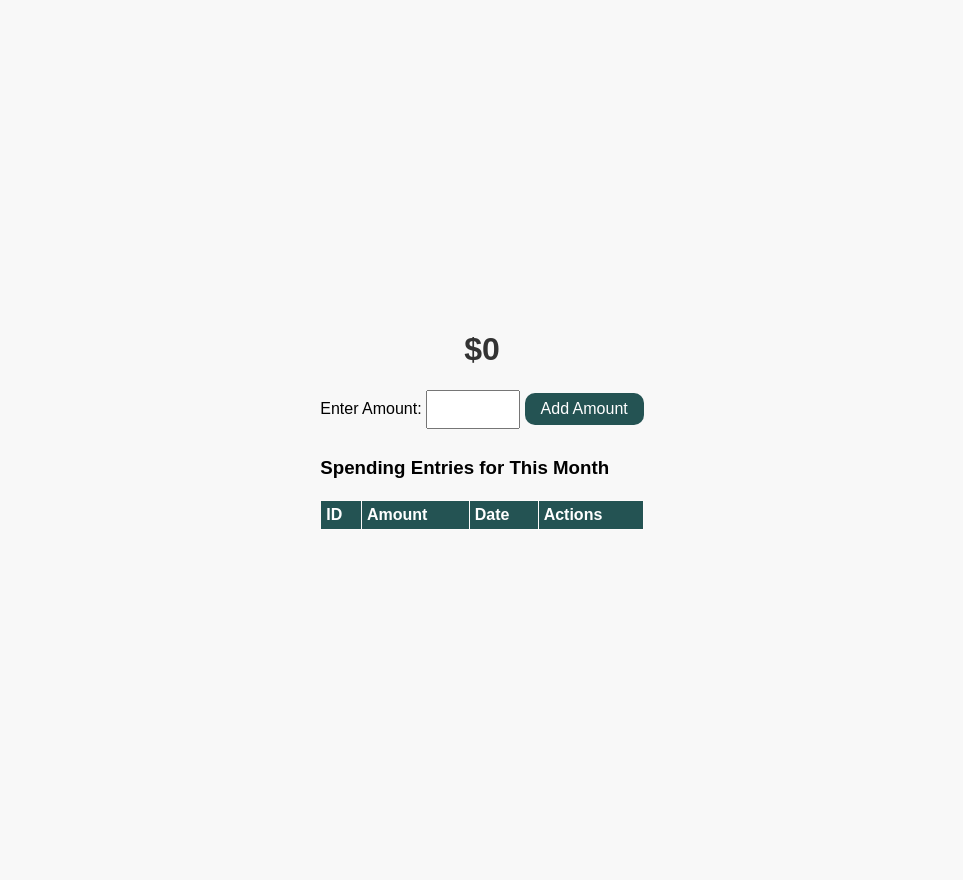
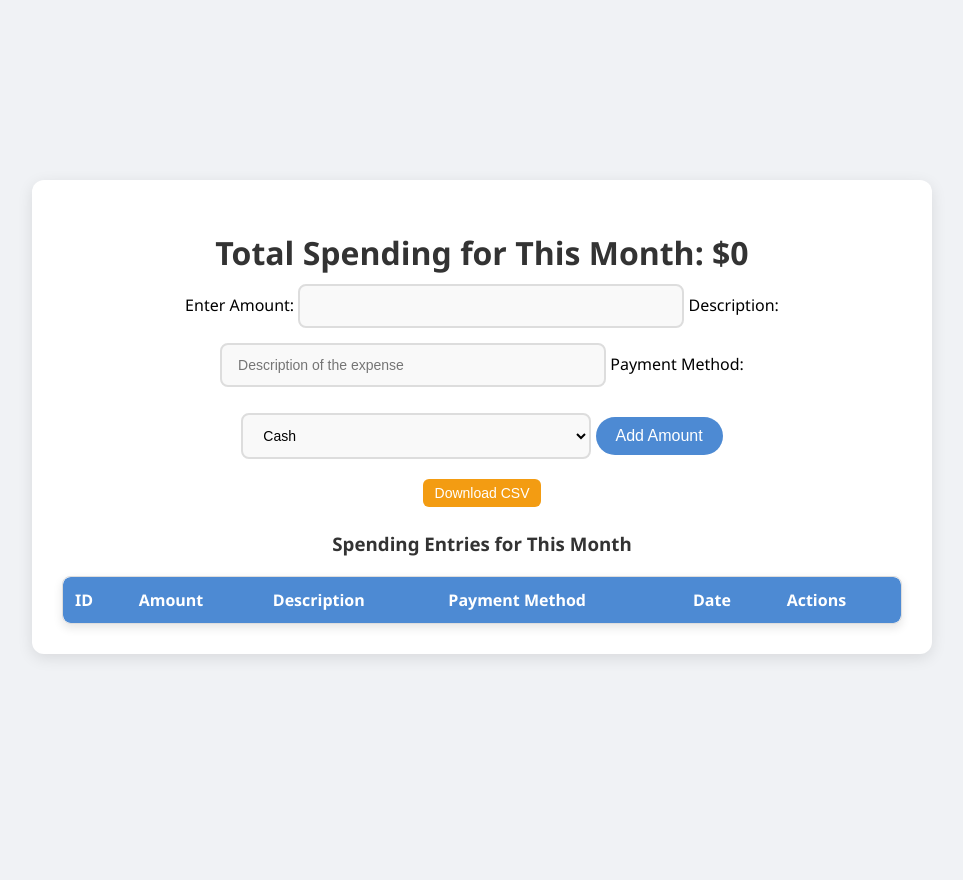
Before and after one commit to yusufsabuwala/mizania, a Flask app: page /budget in a window 1280 px wide. Shown: the whole page, without its empty margins (158-1121 px from the left). Before the commit the page ends 529 px from the top, so only its background shows below. Run offline with Flask 3, Linux system fonts and the light colour scheme; lists and menus that the app fills with data are empty.

Commit message:
changed css on budget.html

```diff
--- a/app.py
+++ b/app.py
@@ -1,8 +1,10 @@
-from flask import Flask, request, render_template, jsonify
+from flask import Flask, request, render_template, jsonify, Response
 from flask_sqlalchemy import SQLAlchemy
 from flask_migrate import Migrate
 from datetime import datetime
 from zoneinfo import ZoneInfo
+import csv
+#from models import Spending
 
 # Initialize the Flask app
 app = Flask(__name__)
@@ -12,7 +14,7 @@ db = SQLAlchemy(app)
 current_time_est = datetime.now(ZoneInfo("America/New_York"))
 
 # Initialize Flask-Migrate
-#migrate = Migrate(app, db)
+migrate = Migrate(app, db)
 
 # Define the Person model
 class Person(db.Model):
@@ -122,14 +124,14 @@ def submit_transaction():
 
 ''' BUDGET '''
 # Define the Spending model if not already defined in models.py
+
 class Spending(db.Model):
     id = db.Column(db.Integer, primary_key=True, autoincrement=True)
     amount = db.Column(db.Float, nullable=False)
+    description = db.Column(db.String(255), nullable=True)  # New column for details
+    payment_method = db.Column(db.String(50), nullable=True)  # New column for payment method
     date = db.Column(db.DateTime, default=current_time_est)
 
-# Create tables if they don't exist
-with app.app_context():
-    db.create_all()
 
 # Route to render the spending page and display all current month entries
 @app.route('/budget', methods=['GET'])
@@ -158,6 +160,20 @@ def add_spending():
     db.session.commit()
     return jsonify({'message': 'Spending entry added successfully!'}), 201
 
+# Route to edit a spending entry
+@app.route('/edit_spending/<int:id>', methods=['PUT'])
+def edit_spending(id):
+    data = request.json
+    spending_entry = Spending.query.get(id)
+    if spending_entry:
+        spending_entry.amount = data['amount']
+        spending_entry.description = data['description']
+        spending_entry.payment_method = data['payment_method']
+        db.session.commit()
+        return jsonify({'message': 'Spending entry updated successfully!'}), 200
+    else:
+        return jsonify({'error': 'Spending entry not found'}), 404
+
 # Route to delete a spending entry by ID
 @app.route('/delete_spending/<int:id>', methods=['DELETE'])
 def delete_spending(id):
@@ -169,7 +185,31 @@ def delete_spending(id):
     else:
         return jsonify({'error': 'Spending entry not found'}), 404
 
+from io import StringIO
 
+@app.route('/download_csv', methods=['GET'])
+#@login_required  # Optional: remove if download should be public
+def download_csv():
+    # Create a StringIO object to write CSV data
+    output = StringIO()
+    writer = csv.writer(output)
+
+    # Write the header row
+    writer.writerow(['ID', 'Amount', 'Description', 'Payment Method', 'Date'])
+
+    # Query all spending entries
+    spending_entries = Spending.query.all()
+
+    # Write data rows
+    for entry in spending_entries:
+        writer.writerow([entry.id, entry.amount, entry.description, entry.payment_method, entry.date.strftime('%Y-%m-%d %H:%M:%S')])
+
+    # Create a Response object and set headers
+    output.seek(0)
+    response = Response(output, mimetype='text/csv')
+    response.headers['Content-Disposition'] = 'attachment; filename=spending_data.csv'
+
+    return response
 #######################################################
 
 
--- a/models.py
+++ b/models.py
@@ -30,6 +30,8 @@ class Spending(db.Model):
     __tablename__ = 'spending'
     id = db.Column(db.Integer, primary_key=True, autoincrement=True)
     amount = db.Column(db.Float, nullable=False)
+    description = db.Column(db.String(255), nullable=True)  # New column for details
+    payment_method = db.Column(db.String(50), nullable=True)  # New column for payment method
     date = db.Column(db.DateTime, default=db.func.current_timestamp())
 
     def __repr__(self):
--- a/static/styles.css
+++ b/static/styles.css
@@ -0,0 +1,186 @@
+/* General body styles */
+body {
+    font-family: 'Segoe UI', Tahoma, Geneva, Verdana, sans-serif;
+    margin: 0;
+    padding: 0;
+    display: flex;
+    flex-direction: column;
+    justify-content: flex-start;
+    align-items: center;
+    height: 100vh; /* Full viewport height */
+    background-color: #f0f2f5; /* Soft background */
+    overflow-x: hidden; /* Prevent horizontal scrolling */
+    padding-top: 80px; /* Ensure content doesn't overlap with the fixed header */
+    transition: all 0.3s ease-in-out; /* Smooth transition for dynamic changes */
+}
+
+/* Header styles */
+.header {
+    position: fixed;
+    top: 0;
+    left: 0;
+    width: 100%;
+    background: linear-gradient(90deg, #3e4b75, #4d8ad3); /* Gradient for a sleek header */
+    padding: 20px 0;
+    text-align: center;
+    box-shadow: 0 4px 10px rgba(0, 0, 0, 0.1); /* Soft shadow for a floating effect */
+    z-index: 100;
+    color: #fff; /* White text for contrast */
+}
+
+.header h1, .header h2 {
+    margin: 0;
+    font-weight: 600;
+    font-size: 24px;
+}
+
+/* Container styles */
+.container {
+    width: 100%;
+    max-width: 900px;
+    text-align: center;
+    padding: 30px;
+    box-sizing: border-box;
+    margin-top: 100px; /* To prevent overlap with header */
+    background-color: #ffffff;
+    border-radius: 12px; /* Rounded corners for a modern look */
+    box-shadow: 0 4px 15px rgba(0, 0, 0, 0.1);
+    transition: all 0.3s ease-in-out;
+}
+
+/* Heading styles */
+h1, h2, h3 {
+    color: #333;
+    font-weight: 600;
+    margin-bottom: 10px;
+}
+
+/* Input and select styling */
+input, select {
+    margin-bottom: 15px;
+    padding: 12px 16px;
+    width: 100%;
+    max-width: 350px;
+    border: 2px solid #ddd;
+    border-radius: 8px;
+    font-size: 14px;
+    outline: none;
+    background-color: #f9f9f9;
+    transition: border-color 0.3s ease-in-out;
+}
+
+input:focus, select:focus {
+    border-color: #4d8ad3; /* Focus effect with color change */
+}
+
+/* Button styles */
+button {
+    padding: 10px 20px;
+    font-size: 16px;
+    color: white;
+    background-color: #4d8ad3;
+    border: none;
+    border-radius: 50px; /* Circular button for a more modern style */
+    cursor: pointer;
+    margin-top: 15px;
+    transition: background-color 0.3s ease-in-out, transform 0.3s ease;
+}
+
+button:hover {
+    background-color: #3e4b75;
+    transform: translateY(-3px); /* Slight lift effect on hover */
+}
+
+button:active {
+    background-color: #2c3e6e;
+    transform: translateY(0); /* Active state effect */
+}
+
+/* Table container styling */
+.table-container {
+    max-height: 300px;
+    overflow-y: auto;
+    margin-top: 20px;
+    border: 1px solid #ddd;
+    border-radius: 8px;
+    box-shadow: 0 4px 10px rgba(0, 0, 0, 0.1);
+}
+
+/* Table styling */
+table {
+    width: 100%;
+    border-collapse: collapse;
+    margin: 0;
+    background-color: #fff;
+    border-radius: 8px;
+    overflow: hidden;
+}
+
+/* Table header styles */
+th {
+    background-color: #4d8ad3;
+    color: white;
+    padding: 12px;
+    font-weight: 600;
+    text-align: left;
+    position: sticky;
+    top: 0;
+    z-index: 1;
+    box-shadow: 0 2px 5px rgba(0, 0, 0, 0.1); /* Slight shadow for separation */
+}
+
+/* Table row and cell styling */
+td {
+    padding: 12px;
+    border-top: 1px solid #eee;
+    text-align: left;
+    font-size: 14px;
+    color: #555;
+}
+
+/* Hover effect for rows */
+tr:hover {
+    background-color: #f4f6f9;
+    cursor: pointer;
+}
+
+/* Button styles for table actions */
+.delete-button, .edit-button, .download-button {
+    padding: 6px 12px;
+    font-size: 14px;
+    border-radius: 6px;
+    cursor: pointer;
+    border: none;
+    margin: 5px;
+    transition: background-color 0.3s ease-in-out;
+}
+
+/* Delete button */
+.delete-button {
+    background-color: #e74c3c;
+    color: white;
+}
+
+.delete-button:hover {
+    background-color: #c0392b;
+}
+
+/* Edit button */
+.edit-button {
+    background-color: #2ecc71;
+    color: white;
+}
+
+.edit-button:hover {
+    background-color: #27ae60;
+}
+
+/* Download button */
+.download-button {
+    background-color: #f39c12;
+    color: white;
+}
+
+.download-button:hover {
+    background-color: #e67e22;
+}
--- a/templates/budget.html
+++ b/templates/budget.html
@@ -4,38 +4,44 @@
     <meta charset="UTF-8">
     <meta name="viewport" content="width=device-width, initial-scale=1.0">
     <title>Budget</title>
-    <style>
-        body { font-family: Arial, sans-serif; margin: 20px; padding: 20px; background-color: #f8f8f8; }
-        h1, h2 { color: #333; }
-        label { display: float; margin: 10px 0 5px; }
-        input { margin-bottom: 10px; padding: 10px; width: 70px; }
-        button { padding: 7px 16px; font-size: 16px; color: white; background-color: #245353; border: none; border-radius: 10px; cursor: pointer; }
-        button:hover { background-color: #183a3a; }
-        table { width: 100%; border-collapse: collapse; margin-top: 2px; }
-        th, td { padding: 5px; border: 1px solid #fcfafa; text-align: left; }
-        th { background-color: #245353; color: white; }
-        .delete-button { font-size: 13px; background-color: #c5342a; }
-        .delete-button:hover { font-size: 13px; background-color: #881e1e; }
-    </style>
+    <link rel="stylesheet" href="{{ url_for('static', filename='styles.css') }}">
+
 </head>
-<body style="display: grid; place-content: center; height: 100vh; margin: 0;">
-
-
-    <h1 style="text-align: center;">${{ total_spending}}</h1>
-    <!-- <h2>Total Spending for This Month: $<span id="totalSpending">{{ total_spending }}</span></h2> -->
+<body>
+    <div class="container">
+        <h1>Total Spending for This Month: ${{ total_spending }}</h1>
 
         <form id="addSpendingForm">
             <label for="amount">Enter Amount:</label>
             <input type="number" id="amount" name="amount" step="0.01" required>
-        <button type="submit">Add Amount</button>
+
+            <label for="description">Description:</label>
+            <input type="text" id="description" name="description" placeholder="Description of the expense">
+
+            <label for="payment_method">Payment Method:</label>
+            <select id="payment_method" name="payment_method">
+                <option value="cash">Cash</option>
+                <option value="credit_card">Credit Card</option>
+                <option value="debit_card">Debit Card</option>
+                <option value="bank_transfer">Bank Transfer</option>
+                <option value="other">Other</option>
+            </select>
+
+            <input type="hidden" id="entryId" name="entryId"> <!-- Hidden field for editing -->
+            <button type="submit" id="submitButton">Add Amount</button>
         </form>
 
+        <button class="download-button" onclick="window.location.href='/download_csv'">Download CSV</button>
+
         <h3>Spending Entries for This Month</h3>
+        <div class="table-container">
             <table id="spendingTable">
                 <thead>
                     <tr>
                         <th>ID</th>
                         <th>Amount</th>
+                        <th>Description</th>
+                        <th>Payment Method</th>
                         <th>Date</th>
                         <th>Actions</th>
                     </tr>
@@ -45,22 +51,46 @@
                         <tr data-id="{{ entry.id }}">
                             <td>{{ entry.id }}</td>
                             <td>${{ entry.amount }}</td>
+                            <td>{{ entry.description }}</td>
+                            <td>{{ entry.payment_method }}</td>
                             <td>{{ entry.date.strftime('%Y-%m-%d %H:%M:%S') }}</td>
-                    <td><button class="delete-button" onclick="confirmDelete({{ entry.id }})">Delete</button></td>
+                            <td>
+                                <button class="edit-button" onclick="editEntry({{ entry.id }})">Edit</button>
+                                <button class="delete-button" onclick="confirmDelete({{ entry.id }})">Delete</button>
+                            </td>
                         </tr>
                     {% endfor %}
                 </tbody>
             </table>
+        </div>
+    </div>
 
     <script>
-        // Handle form submission for adding a spending entry
+        // Handle form submission for adding/editing a spending entry
         document.getElementById('addSpendingForm').onsubmit = async function (e) {
             e.preventDefault();
             const amount = document.getElementById('amount').value;
-            const data = { amount: parseFloat(amount) };
+            const description = document.getElementById('description').value;
+            const paymentMethod = document.getElementById('payment_method').value;
+            const entryId = document.getElementById('entryId').value;
 
-            const response = await fetch('/add_spending', {
-                method: 'POST',
+            const data = {
+                amount: parseFloat(amount),
+                description: description,
+                payment_method: paymentMethod
+            };
+
+            let url = '/add_spending';
+            let method = 'POST';
+
+            if (entryId) {
+                // Edit existing entry
+                url = `/edit_spending/${entryId}`;
+                method = 'PUT';
+            }
+
+            const response = await fetch(url, {
+                method: method,
                 headers: {
                     'Content-Type': 'application/json'
                 },
@@ -68,12 +98,22 @@
             });
 
             if (response.ok) {
-                alert('Spending entry added successfully!');
+                alert(entryId ? 'Spending entry updated successfully!' : 'Spending entry added successfully!');
                 location.reload();  // Reload page to update total and entries
             } else {
-                alert('Failed to add spending entry.');
+                alert('Failed to process the request.');
             }
         };
+
+        // Function to load an entry into the form for editing
+        function editEntry(id) {
+            const row = document.querySelector(`tr[data-id="${id}"]`);
+            document.getElementById('amount').value = row.children[1].textContent.replace('$', '');
+            document.getElementById('description').value = row.children[2].textContent;
+            document.getElementById('payment_method').value = row.children[3].textContent.toLowerCase();
+            document.getElementById('entryId').value = id;
+            document.getElementById('submitButton').textContent = 'Update Amount';  // Change button text for editing
+        }
 
         // Function to confirm deletion before proceeding
         async function confirmDelete(id) {
@@ -82,7 +122,6 @@
                 return;  // Exit if user cancels
             }
 
-            // Proceed with delete if confirmed
             const response = await fetch(`/delete_spending/${id}`, {
                 method: 'DELETE'
             });
```
Also changed, not shown: migrations/versions/5b7af72d0a3e_add_details_and_payment_method_to_.py (added, +34 -0 lines), instance/fmb_fi.db. Lines whose indentation alone changed are shown as unchanged.
